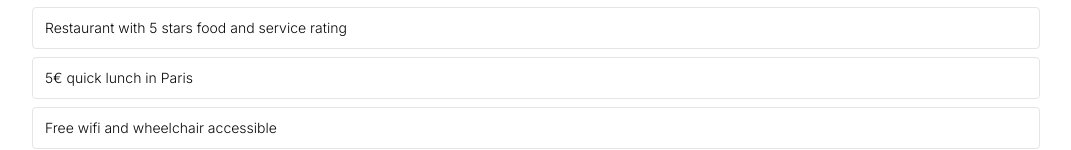
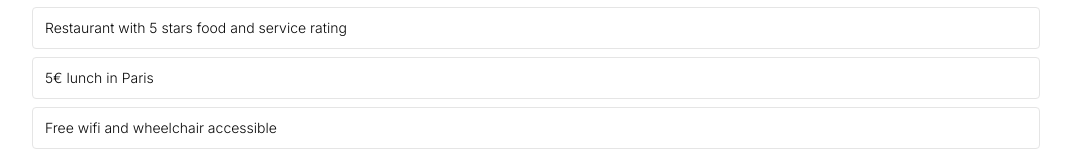
Before and after one commit to typesense/showcase-natural-language-search-restaurants, a Next.js app: page / in a window 1280 px wide. Shown: the part 353-503 px from the top of the page, without its empty margins (104-1175 px from the left). Built offline with nearby package versions, Linux system fonts and the light colour scheme; no server answers; what typesense would draw is missing.

Commit message:
fix location query

```diff
--- a/src/app/page.tsx
+++ b/src/app/page.tsx
@@ -67,7 +67,8 @@
     try {
       // embedding the user location inside the query
       const query =
-        q + (location ? ` USER:${location}` : 'USER:permissionDenied');
+        q +
+        (location ? ` USER:${location}` : ' USER:location_permissionDenied');
 
       const searchResponse = await typesense
         .collections<_Restaurant>(clientEnv.TYPESENSE_COLLECTION_NAME)
--- a/src/utils/utils.ts
+++ b/src/utils/utils.ts
@@ -2,7 +2,7 @@
   'Best pizza in Italy',
   'Restaurants 2km near Eiffel Tower',
   'Restaurant with 5 stars food and service rating',
-  '5€ quick lunch in Paris',
+  '5€ lunch in Paris',
   'Free wifi and wheelchair accessible',
   'Breakfast 5000 miles near me',
   'Good restaurants in Berlin',
```
